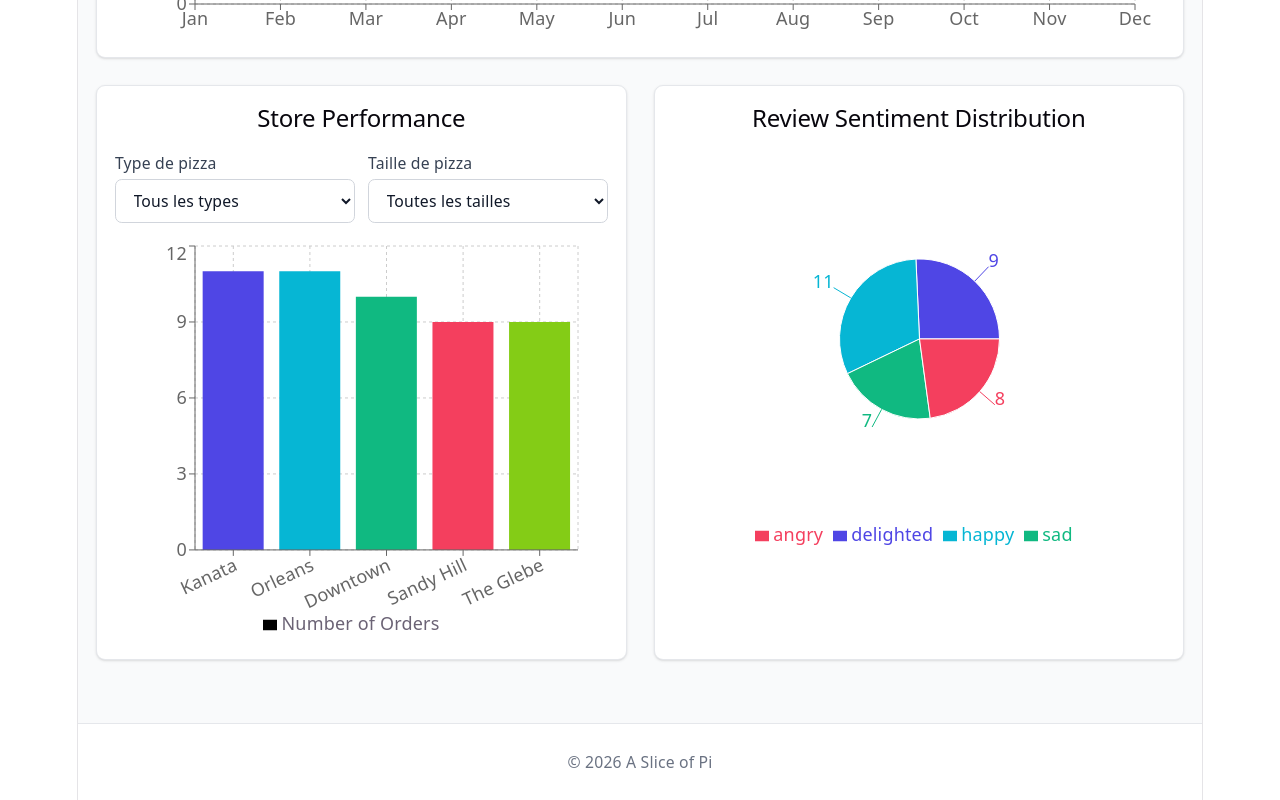
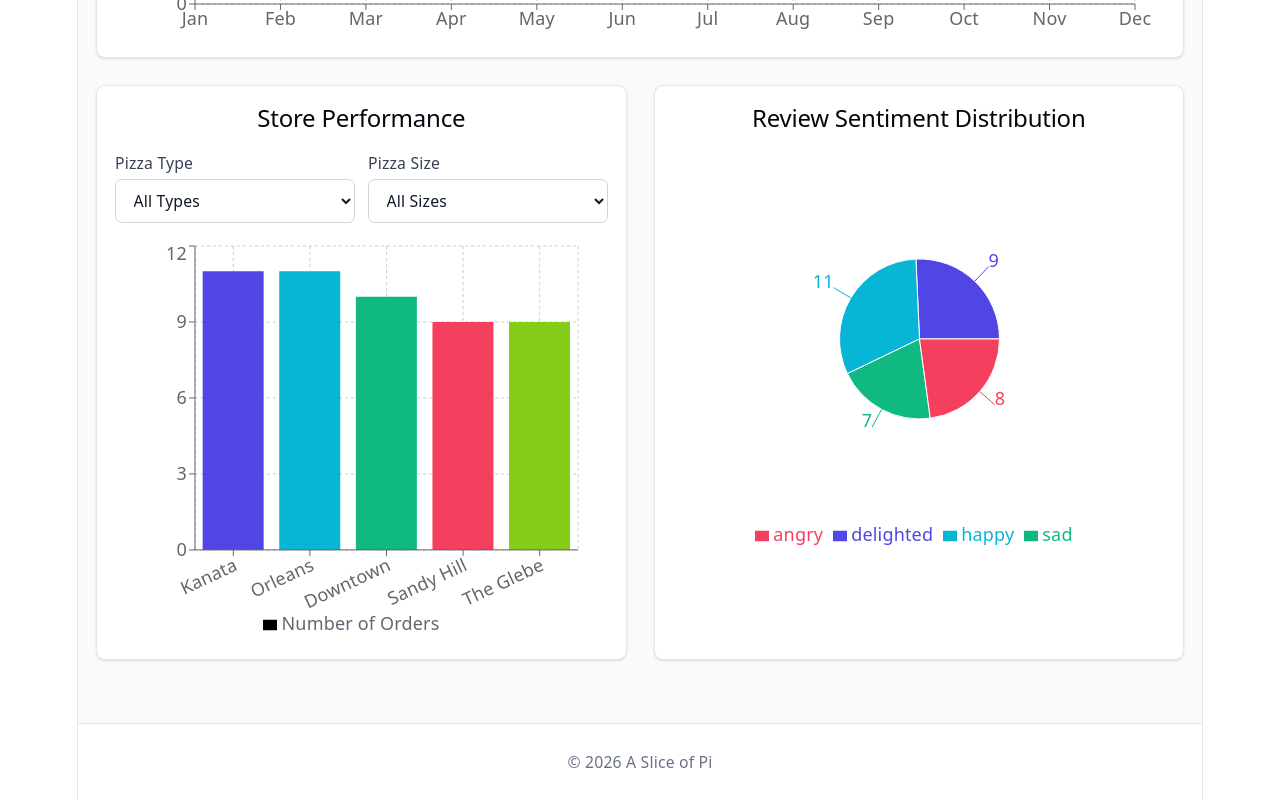
Before and after one commit to saoussen-slii/a-slice-of-pi-dashboard, a React (Vite) app: page / in a window 1280 px wide. Shown: the part 806-1606 px from the top of the page. Built offline with nearby package versions, Linux system fonts and the light colour scheme.

Commit message:
Refactor: uniformiser la langue

```diff
--- a/src/components/filters/PizzaFilters.tsx
+++ b/src/components/filters/PizzaFilters.tsx
@@ -40,7 +40,7 @@ const PizzaFilters = ({
           htmlFor="pizza-type"
           className="text-sm font-medium text-gray-700"
         >
-          Type de pizza
+          Pizza Type
         </label>
         <select
           id="pizza-type"
@@ -48,7 +48,7 @@ const PizzaFilters = ({
           onChange={handlePizzaTypeChange}
           className="w-full rounded-md border border-gray-300 bg-white px-3 py-2 text-sm text-gray-900 focus:border-indigo-500 focus:outline-none focus:ring-2 focus:ring-indigo-200"
         >
-          <option value="">Tous les types</option>
+          <option value="">All Types</option>
           {pizzaTypes.map((type) => (
             <option key={type} value={type}>
               {type}
@@ -61,7 +61,7 @@ const PizzaFilters = ({
           htmlFor="pizza-size"
           className="text-sm font-medium text-gray-700"
         >
-          Taille de pizza
+          Pizza Size
         </label>
         <select
           id="pizza-size"
@@ -69,7 +69,7 @@ const PizzaFilters = ({
           onChange={handlePizzaSizeChange}
           className="w-full rounded-md border border-gray-300 bg-white px-3 py-2 text-sm text-gray-900 focus:border-indigo-500 focus:outline-none focus:ring-2 focus:ring-indigo-200"
         >
-          <option value="">Toutes les tailles</option>
+          <option value="">All Sizes</option>
           {pizzaSizes.map((size) => (
             <option key={size} value={size}>
               {size}
```
